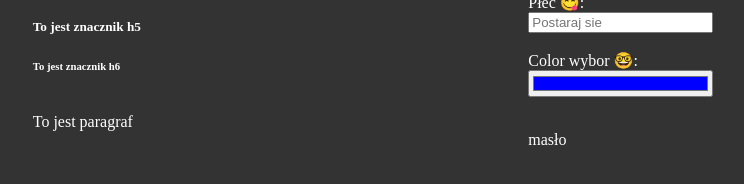
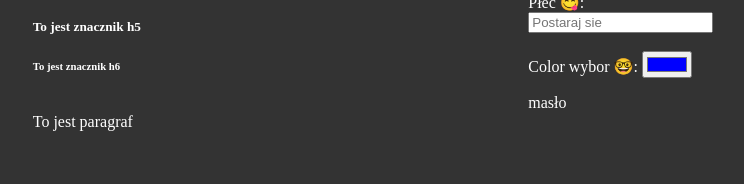
Before and after one commit to szypkiadas2011/YoungLeosiaEnjoyers, a plain HTML site: page index.html in a window 1280 px wide. Shown: the part 306-490 px from the top of the page, without its empty margins (267-1011 px from the left). Drawn offline with Linux system fonts and the light colour scheme.

Commit message:
colorpicker fix

```diff
--- a/style.css
+++ b/style.css
@@ -16,3 +16,9 @@ input
     width: 100%;
     box-sizing: border-box;
 }
+
+#colorpicker
+{
+    display: inline;
+    width: revert;
+}
```
